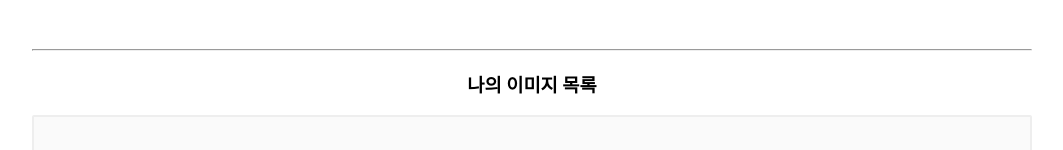
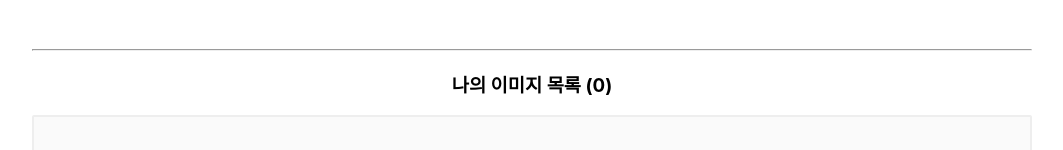
Before and after one commit to joeunhye/react-dropzone, a React (Create React App) app: page / in a window 1280 px wide. Shown: the part 197-347 px from the top of the page, without its empty margins (108-1171 px from the left). Built offline with nearby package versions, Linux system fonts and the light colour scheme.

Commit message:
이미지 목록 개수 표기 추가, 주석 추가

```diff
--- a/src/components/Dropzone.jsx
+++ b/src/components/Dropzone.jsx
@@ -15,6 +15,7 @@ function Dropzone() {
 	const [loading, setLoading] = useState(false);
 	const [uploadCheck, setUploadCheck] = useState(false);
 
+	//이미지 파일 드래그 앤 드롭 영역
 	const onDrop = useCallback(acceptedFiles => {
 		setFiles(
 			acceptedFiles.map(file =>
@@ -38,6 +39,10 @@ function Dropzone() {
 		return () => files.forEach(file => URL.revokeObjectURL(file.preview));
 	}, [files, localFiles]);
 
+	// 이미지 목록 갯수
+	const length = localFiles.length;
+
+	// 이미지 업로드
 	const handleUpload = async () => {
 		setLoading(true);
 		const url = `https://api.cloudinary.com/v1_1/${process.env.REACT_APP_CLOUDINARY_NAME}/image/upload`;
@@ -71,8 +76,9 @@ function Dropzone() {
 			setFiles([]);
 		});
 	};
+
+	// 이미지 제거
 	const handleImgRemove = (file) => {
-		console.log(file.asset_id);
 		setlocalFiles(localFiles.filter(localFile => localFile.asset_id !== file.asset_id))
 	}
 	return (
@@ -95,7 +101,7 @@ function Dropzone() {
 				</button>
 			)}
 			<hr />
-			<h3>나의 이미지 목록</h3>
+			<h3>나의 이미지 목록 ({length})</h3>
 			{localFiles.length === 0 && <p className={styles.imgEmpty}>등록된 이미지가 없습니다.</p>}
 			<ul className={styles.thumbnailList}>
 				{localFiles.map(file => (
--- a/src/components/ImgList.module.scss
+++ b/src/components/ImgList.module.scss
@@ -11,4 +11,5 @@
     top: -8px;
     width: 25px;
     height: 25px;
+    cursor: pointer;
 }
```
